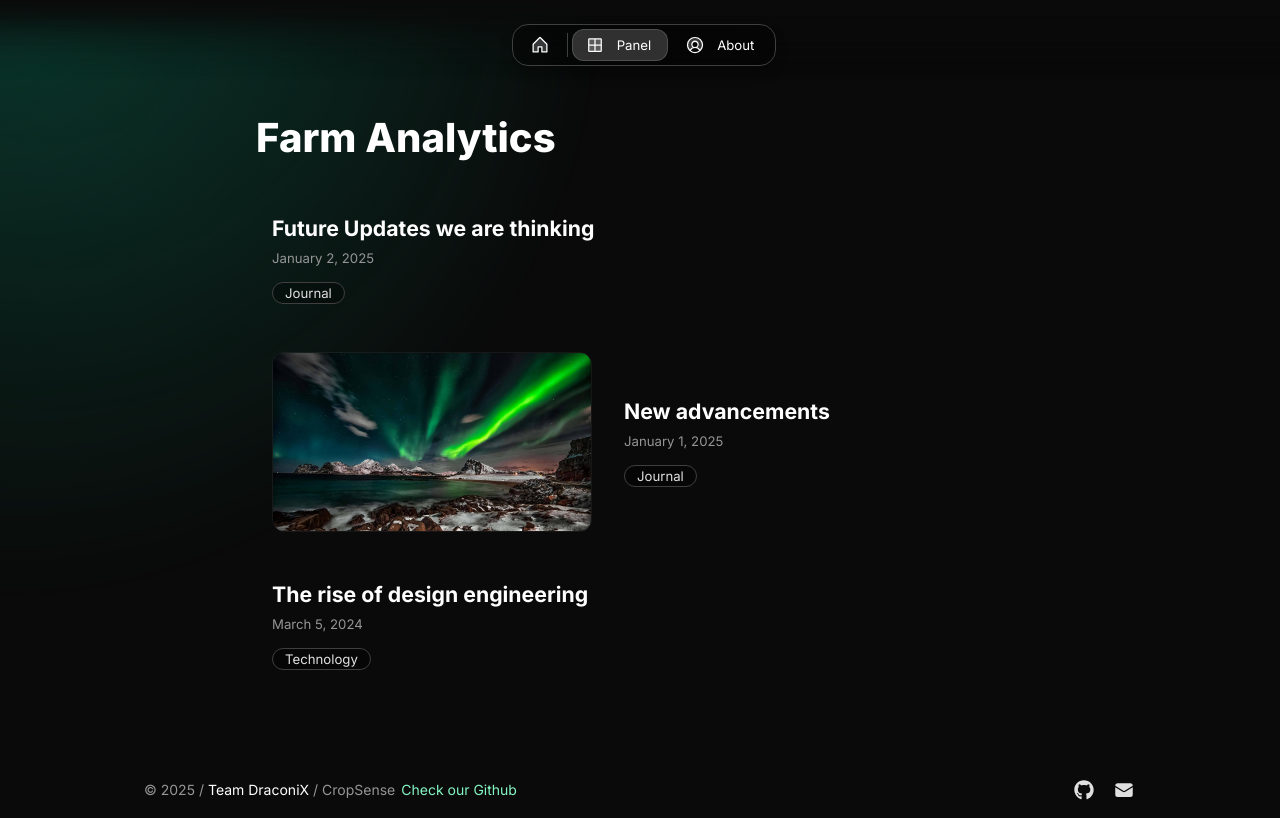
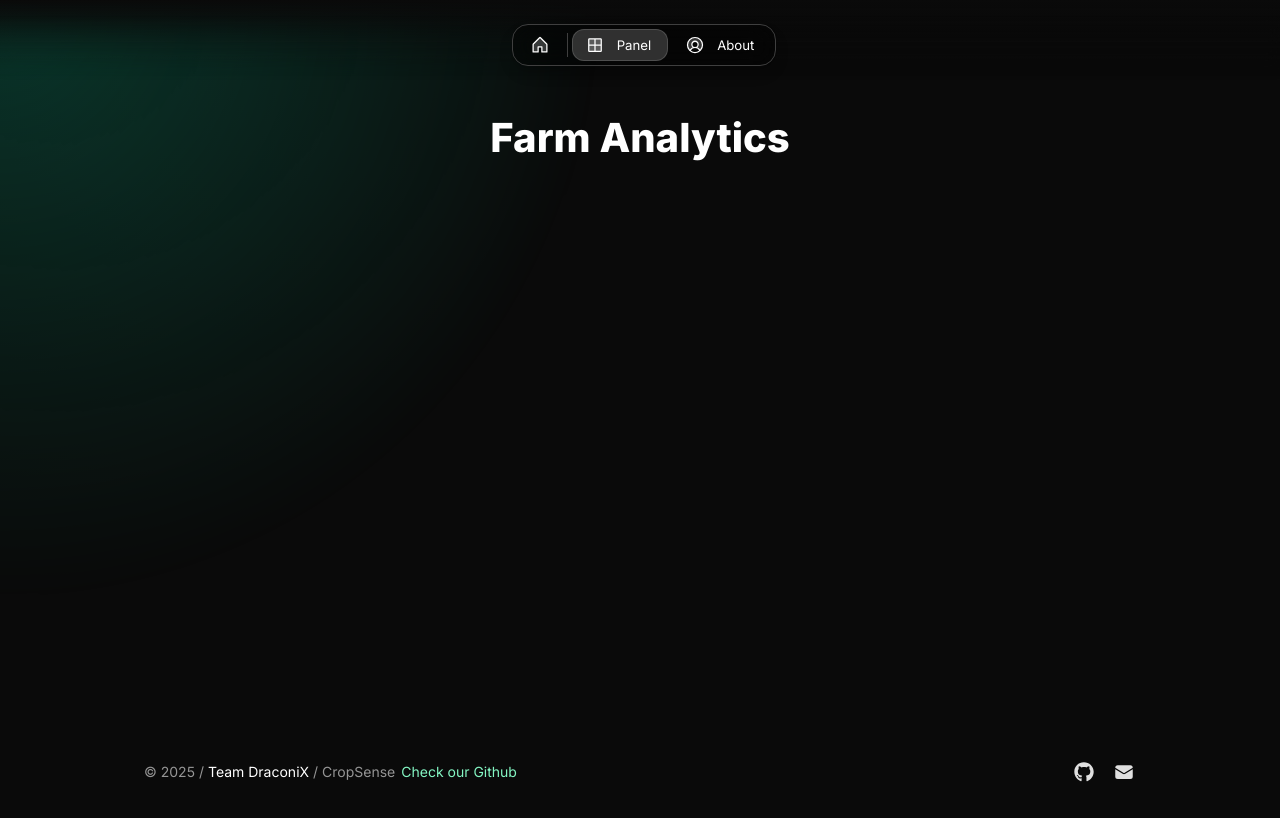
Before and after one commit to ItzHipe/CropSense, a Next.js app: page /blog in a window 1280 px wide. Built offline with nearby package versions, Linux system fonts and the light colour scheme.

Commit message:
dq
Co-Authored-By: Dhruv Choudhary <dhruv.choudhary589@gmail.com>

```diff
--- a/src/app/blog/page.tsx
+++ b/src/app/blog/page.tsx
@@ -59,13 +59,13 @@ export default function Blog() {
           }),
         }}
       />
-      <Heading marginBottom="l" variant="display-strong-s">
+      <Heading marginBottom="l" variant="display-strong-s" align="center">
         {blog.title}
       </Heading>
-      <Column fillWidth flex={1}>
+      {/* <Column fillWidth flex={1}>
         <Posts range={[1, 3]} thumbnail />
         <Posts range={[4]} columns="2" />
-      </Column>
+      </Column> */}
       {/* {newsletter.display && <Mailchimp newsletter={newsletter} />} */}
     </Column>
   );
--- a/src/app/resources/content.js
+++ b/src/app/resources/content.js
@@ -13,7 +13,7 @@ const person = {
 };
 
 const newsletter = {
-  display: true,
+  display: false,
   title: <>Subscribe to {person.firstName}'s Updates</>,
   description: (
     <>
```
